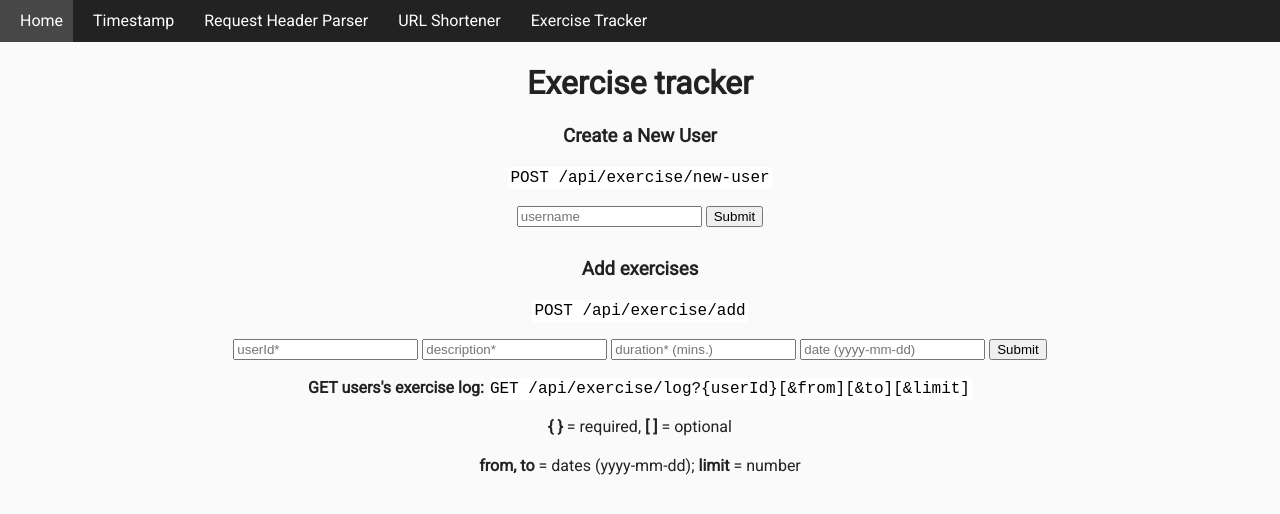
After one commit to ulyavrubel/fcc-api-projects, a Node server app: page /exercise-tracker in a window 1280 px wide. The commit adds this page. Shown: the top 514 px of the page. Run offline with Node 20, Linux system fonts and the light colour scheme; some libraries are stand-ins or nearby versions.

Commit message:
added exercise tracker

```diff
--- a/package.json
+++ b/package.json
@@ -25,7 +25,8 @@
     "ip": "^1.1.5",
     "mongoose": "^5.9.5",
     "path": "^0.12.7",
-    "pug": "^2.0.4"
+    "pug": "^2.0.4",
+    "shortid": "^2.2.15"
   },
   "devDependencies": {
     "nodemon": "^2.0.2"
--- /dev/null
+++ b/public/exerciseTracker.html
@@ -0,0 +1,83 @@
+<!DOCTYPE html>
+<html>
+  <head>
+    <title>Exercise Tracker | Free Code Camp</title>
+    <link
+      rel="shortcut icon"
+      href="https://cdn.hyperdev.com/us-east-1%3A52a203ff-088b-420f-81be-45bf559d01b1%2Ffavicon.ico"
+      type="image/x-icon"
+    />
+    <link
+      href="https://fonts.googleapis.com/css?family=Roboto"
+      rel="stylesheet"
+      type="text/css"
+    />
+    <link href="style.css" rel="stylesheet" type="text/css" />
+  </head>
+
+  <body>
+    <nav>
+      <ul>
+        <li>
+          <a href="/">Home</a>
+        </li>
+        <li>
+          <a href="/timestamp">Timestamp</a>
+        </li>
+        <li>
+          <a href="/whoami">Request Header Parser</a>
+        </li>
+        <li>
+          <a href="/url-shortener">URL Shortener</a>
+        </li>
+        <li>
+          <a href="/exercise-tracker">Exercise Tracker</a>
+        </li>
+      </ul>
+    </nav>
+    <div class="container">
+      <h1>Exercise tracker</h1>
+      <form action="/api/exercise/new-user" method="post">
+        <h3>Create a New User</h3>
+        <p><code>POST /api/exercise/new-user</code></p>
+        <input id="uname" type="text" name="username" placeholder="username" />
+        <input type="submit" value="Submit" />
+      </form>
+      <form action="/api/exercise/add" method="post">
+        <h3>Add exercises</h3>
+        <p><code>POST /api/exercise/add</code></p>
+        <input id="uid" type="text" name="userId" placeholder="userId*" />
+        <input
+          id="desc"
+          type="text"
+          name="description"
+          placeholder="description*"
+        />
+        <input
+          id="dur"
+          type="text"
+          name="duration"
+          placeholder="duration* (mins.)"
+        />
+        <input
+          id="dat"
+          type="text"
+          name="date"
+          placeholder="date (yyyy-mm-dd)"
+        />
+        <input type="submit" value="Submit" />
+      </form>
+      <p>
+        <strong>GET users's exercise log: </strong
+        ><code
+          >GET /api/exercise/log?{userId}[&amp;from][&amp;to][&amp;limit]</code
+        >
+      </p>
+      <p><strong>{ }</strong> = required, <strong>[ ]</strong> = optional</p>
+      <p>
+        <strong>from, to</strong> = dates (yyyy-mm-dd); <strong>limit</strong> =
+        number
+      </p>
+    </div>
+  </body>
+</html>
--- a/public/index.html
+++ b/public/index.html
@@ -20,6 +20,9 @@
             </li>
             <li>
                 <a href="/url-shortener">URL Shortener</a>
+            </li>
+            <li>
+                <a href="/exercise-tracker">Exercise Tracker</a>
             </li>
         </ul>
       </nav>
--- a/public/resultURL.html
+++ b/public/resultURL.html
@@ -21,6 +21,9 @@
             <li>
                 <a href="/url-shortener">URL Shortener</a>
             </li>
+            <li>
+              <a href="/exercise-tracker">Exercise Tracker</a>
+            </li>
         </ul>
       </nav>
       <div class="container ">
--- a/public/timestamp.html
+++ b/public/timestamp.html
@@ -20,7 +20,10 @@
             </li>
             <li>
               <a href="/url-shortener">URL Shortener</a>
-          </li>
+            </li>
+            <li>
+              <a href="/exercise-tracker">Exercise Tracker</a>
+            </li>
         </ul>
       </nav>
     <div class="container">
--- a/public/url-shortener.html
+++ b/public/url-shortener.html
@@ -20,6 +20,9 @@
           </li>
           <li>
               <a href="/url-shortener">URL Shortener</a>
+          </li>
+          <li>
+            <a href="/exercise-tracker">Exercise Tracker</a>
           </li>
         </ul>
       </nav>
--- a/public/whoami.html
+++ b/public/whoami.html
@@ -20,6 +20,9 @@
           </li>
           <li>
               <a href="/url-shortener">URL Shortener</a>
+          </li>
+          <li>
+            <a href="/exercise-tracker">Exercise Tracker</a>
           </li>
         </ul>
       </nav>
--- a/server.js
+++ b/server.js
@@ -6,6 +6,7 @@ const dotenv = require("dotenv");
 const bodyParser = require("body-parser");
 const dns = require("dns");
 const url = require("url");
+const shortid = require("shortid");
 
 const app = express();
 dotenv.config();
@@ -32,9 +33,9 @@ app.route("/url-shortener").get(function(req, res) {
   res.sendFile(__dirname + "/public/url-shortener.html");
 });
 
-// app.route("/api/shorturl/:hash").get(function(req, res) {
-//   res.sendFile(__dirname + "/public/resultURL.html");
-// });
+app.route("/exercise-tracker").get(function(req, res) {
+  res.sendFile(__dirname + "/public/exerciseTracker.html");
+});
 
 //Project 1 - Timestamp Microservice - get route parameter input from the client
 app.get("/api/timestamp/:date_string?", (req, res) => {
@@ -150,4 +151,60 @@ app.get("/api/shorturl/:hash", function(req, res) {
   });
 });
 
+//project 4 Exercise tracker
+
+const userSchema = new Schema({
+  _id: { type: String, default: shortid.generate },
+  userName: { type: String, required: true },
+  count: { type: Number },
+  log: [
+    {
+      description: String,
+      duration: Number,
+      date: Date
+    }
+  ]
+});
+
+const User = mongoose.model("User", userSchema);
+
+app.post("/api/exercise/new-user", urlencodedParser, function(req, res) {
+  User.create({ userName: req.body.username, count: 0, log: [] }, function(
+    err,
+    result
+  ) {
+    err
+      ? res.json(err)
+      : res.json({ username: req.body.username, _id: result._id });
+  });
+});
+
+app.post("/api/exercise/add", urlencodedParser, function(req, res) {
+  User.findById({ _id: req.body.userId }, function(err, result) {
+    if (err) {
+      res.json(err);
+    } else {
+      result.count = result.count + 1;
+      let resDate;
+      req.body.date
+        ? (resDate = new Date(req.body.date))
+        : (resDate = new Date()); //bug without date!!!!!!!!!!!!!!1
+      result.log.push({
+        description: req.body.description,
+        duration: Number(req.body.duration),
+        date: resDate
+      });
+      result.save(function(err, result) {
+        err
+          ? res.json(err)
+          : res.json({
+              username: result.userName,
+              count: result.count,
+              log: result.log
+            });
+      });
+    }
+  });
+});
+
 app.listen(3000);
--- a/views/resultURL.pug
+++ b/views/resultURL.pug
@@ -17,6 +17,8 @@ html
                     a(href='/whoami') Request Header Parser
                 li
                     a(href='/url-shortener') URL Shortener
+                li
+                    a(href='/exercise-tracker') Exercise Tracker
 
         h1 Your link
         - var url = link
```
Also changed, not shown: 2 other files. Lines whose indentation alone changed are shown as unchanged.
